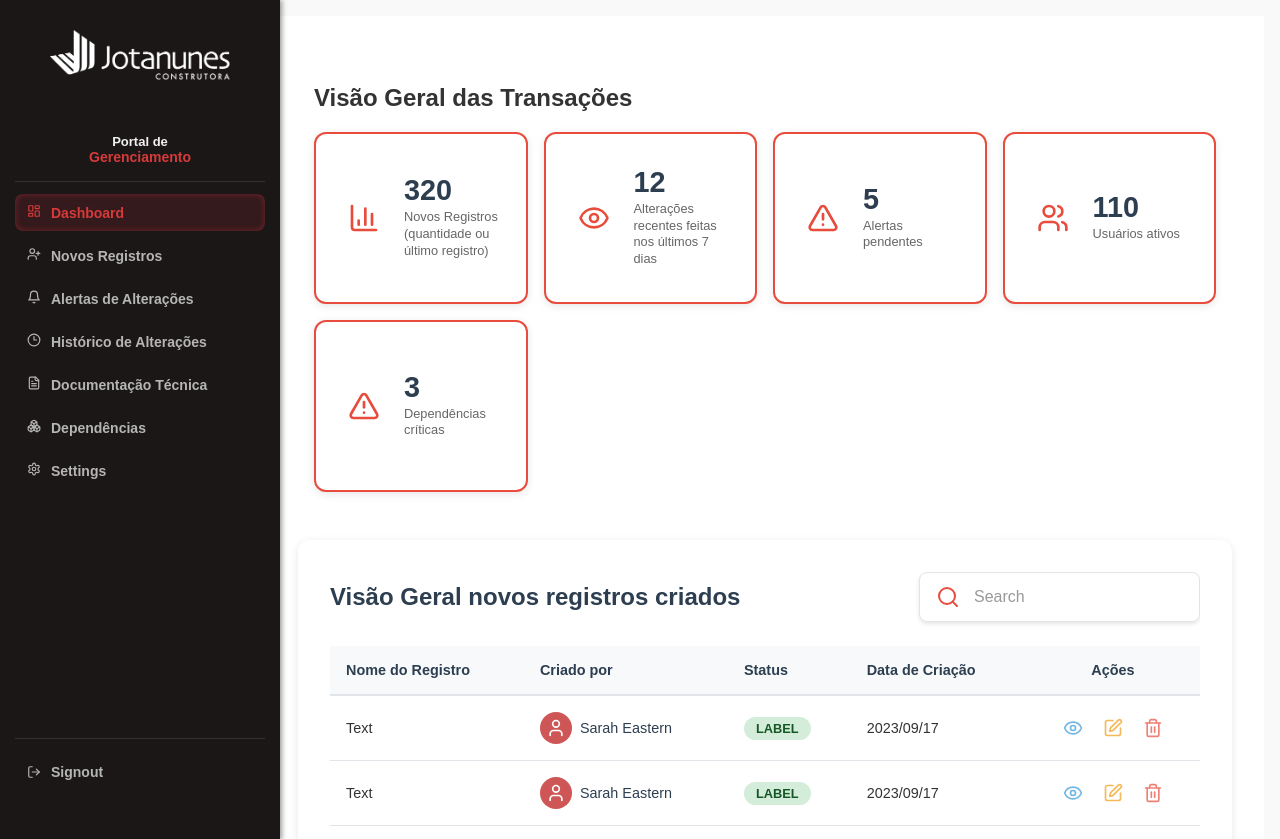
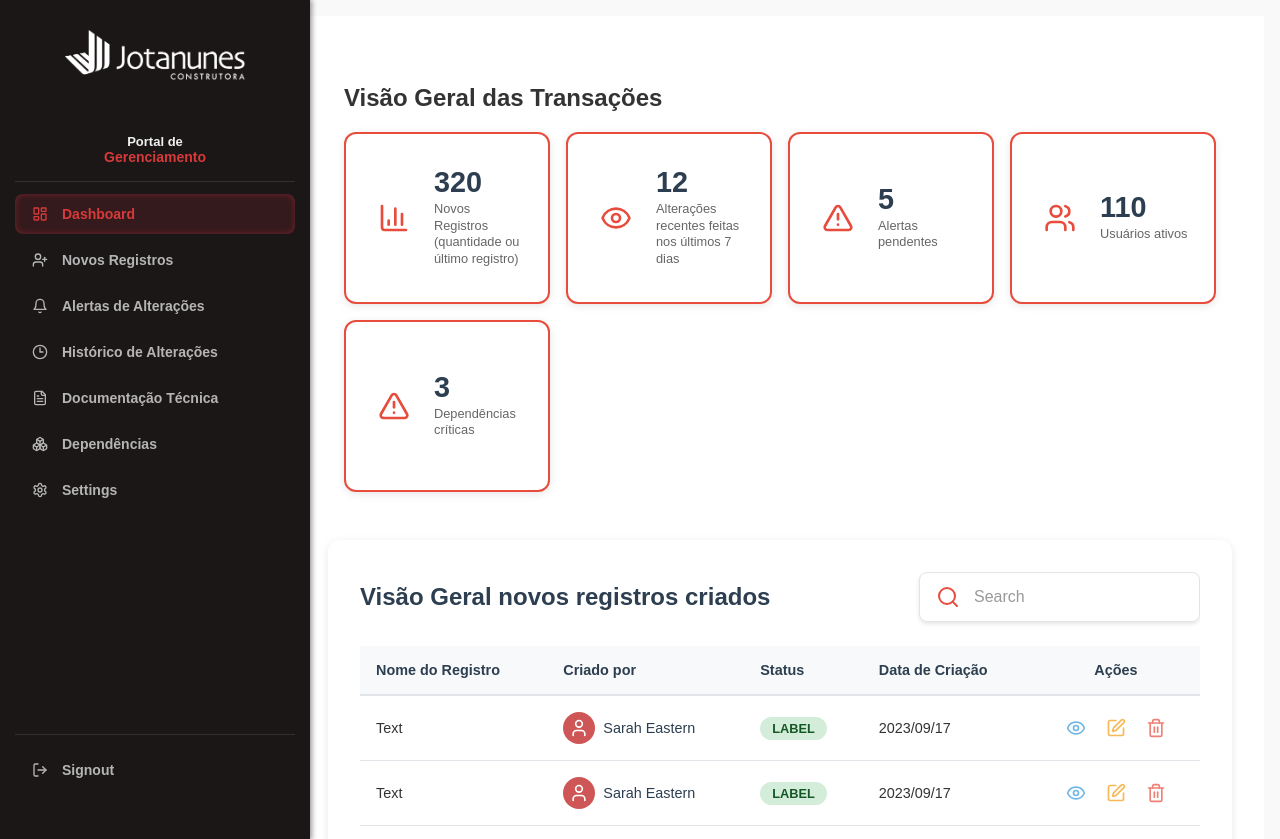
Before and after one commit to JotaNunesSquad03/Sistema_de_Gerenciamento_Jota_Nunes_Squad03, a React (Vite) app in the folder app/: page /dashboard in a window 1280 px wide. Shown: the top 839 px of the page. Built offline with nearby package versions, Linux system fonts and the light colour scheme.

Commit message:
Melhorando responsividade da sidebar

```diff
--- a/app/src/components/layout/sidebar.scss
+++ b/app/src/components/layout/sidebar.scss
@@ -71,8 +71,8 @@
 .nav__item {
   display: flex;
   align-items: center;
-  gap: 10px;
-  padding: 10px 12px;
+  gap: 12px;
+  padding: 12px 15px;
   border: none;
   outline: none;
   background: transparent;
@@ -82,9 +82,27 @@
   font-weight: 600;
   color: $muted;
   transition: all 0.2s ease;
+  width: 100%;
+  text-align: left;
+  white-space: nowrap;
+  overflow: hidden;
+  text-overflow: ellipsis;
 
-  i {
+  .nav__icon {
+    flex-shrink: 0;
     font-size: 16px;
+    width: 20px;
+    display: flex;
+    align-items: center;
+    justify-content: center;
+  }
+
+  .nav__label {
+    flex: 1;
+    min-width: 0;
+    white-space: nowrap;
+    overflow: hidden;
+    text-overflow: ellipsis;
   }
 
   &:hover {
@@ -109,8 +127,8 @@
   .logout__btn {
     display: flex;
     align-items: center;
-    gap: 10px;
-    padding: 10px 12px;
+    gap: 12px;
+    padding: 12px 15px;
     border: none;
     outline: none;
     background: transparent;
@@ -120,9 +138,21 @@
     font-weight: 600;
     color: $muted;
     transition: all 0.2s ease;
+    width: 100%;
+    text-align: left;
 
-    i {
+    .nav__icon {
+      flex-shrink: 0;
       font-size: 16px;
+      width: 20px;
+      display: flex;
+      align-items: center;
+      justify-content: center;
+    }
+
+    .nav__label {
+      flex: 1;
+      min-width: 0;
     }
 
     &:hover {
@@ -159,7 +189,7 @@
 
 @media (max-width: 900px) {
   .sidebar {
-    width: 250px; // Largura completa para mostrar os itens
+    width: 280px; // Largura completa para mostrar os itens
     padding: 20px 15px;
     transform: translateX(-100%);
 
@@ -182,10 +212,10 @@
 
     &__nav .nav__item {
       justify-content: flex-start; // Alinhar à esquerda
-      padding: 10px 12px;
+      padding: 12px 15px;
 
       .nav__icon {
-        margin-right: 10px;
+        margin-right: 12px;
       }
 
       .nav__label {
@@ -195,10 +225,10 @@
 
     .sidebar__bottom .logout__btn {
       justify-content: flex-start;
-      padding: 10px 12px;
+      padding: 12px 15px;
 
       .nav__icon {
-        margin-right: 10px;
+        margin-right: 12px;
       }
 
       .nav__label {
@@ -211,7 +241,7 @@
 // Mobile muito pequeno - versão compacta
 @media (max-width: 480px) {
   .sidebar {
-    width: 200px;
+    width: 240px;
     padding: 15px 10px;
 
     &__logo {
@@ -220,12 +250,17 @@
     }
 
     &__nav .nav__item {
-      padding: 8px 10px;
+      padding: 10px 12px;
       font-size: 0.9rem;
+
+      .nav__label {
+        white-space: normal;
+        line-height: 1.3;
+      }
     }
 
     .sidebar__bottom .logout__btn {
-      padding: 8px 10px;
+      padding: 10px 12px;
       font-size: 0.9rem;
     }
   }
--- a/app/src/styles/variables.scss
+++ b/app/src/styles/variables.scss
@@ -4,7 +4,7 @@ $text-color: #333;
 $bg-color: #f9f9f9;
 
 // Largura da sidebar
-$sidebar-width: 250px;
+$sidebar-width: 280px;
 $sidebar-collapsed-width: 70px;
 
 // Cores principais
```
